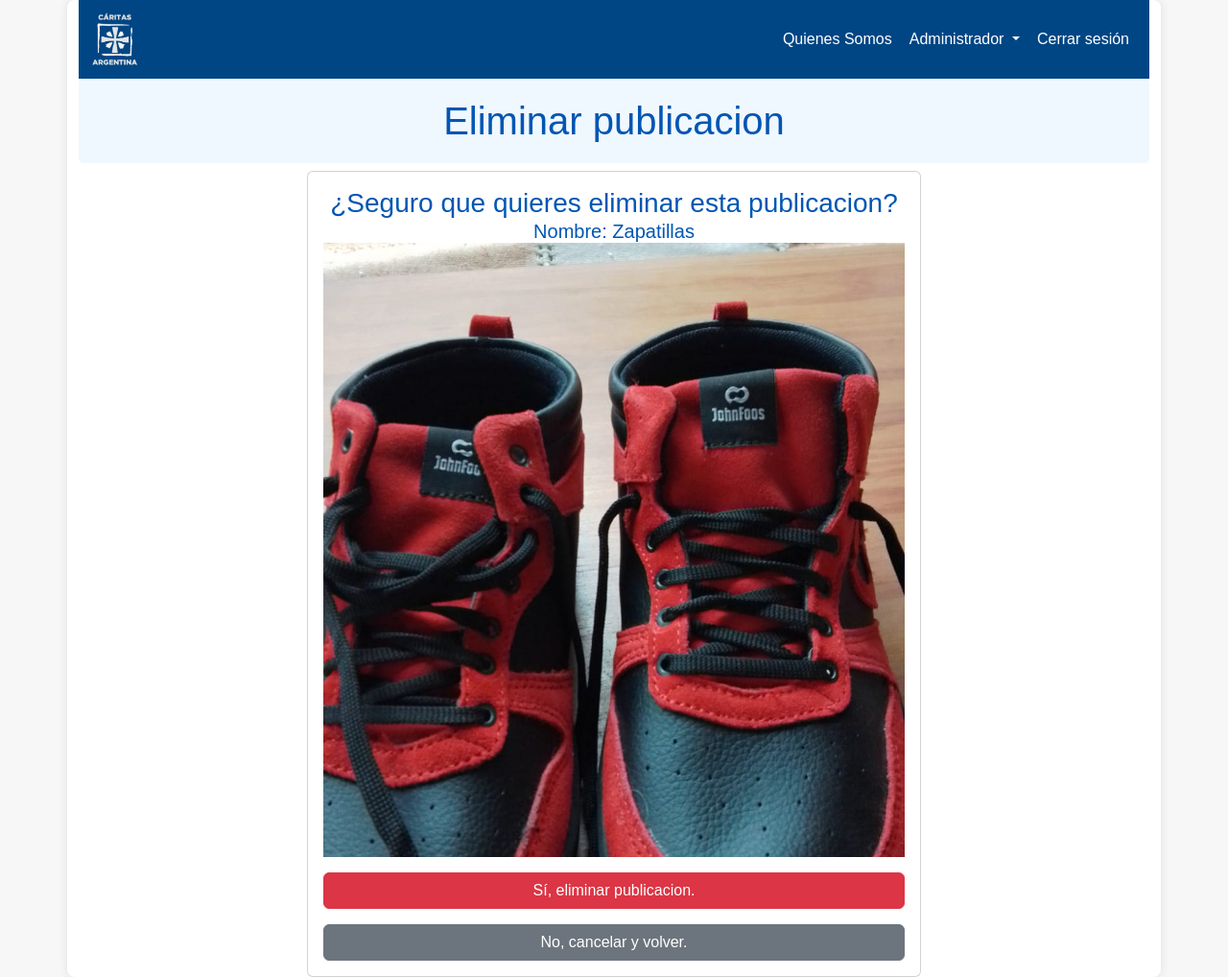
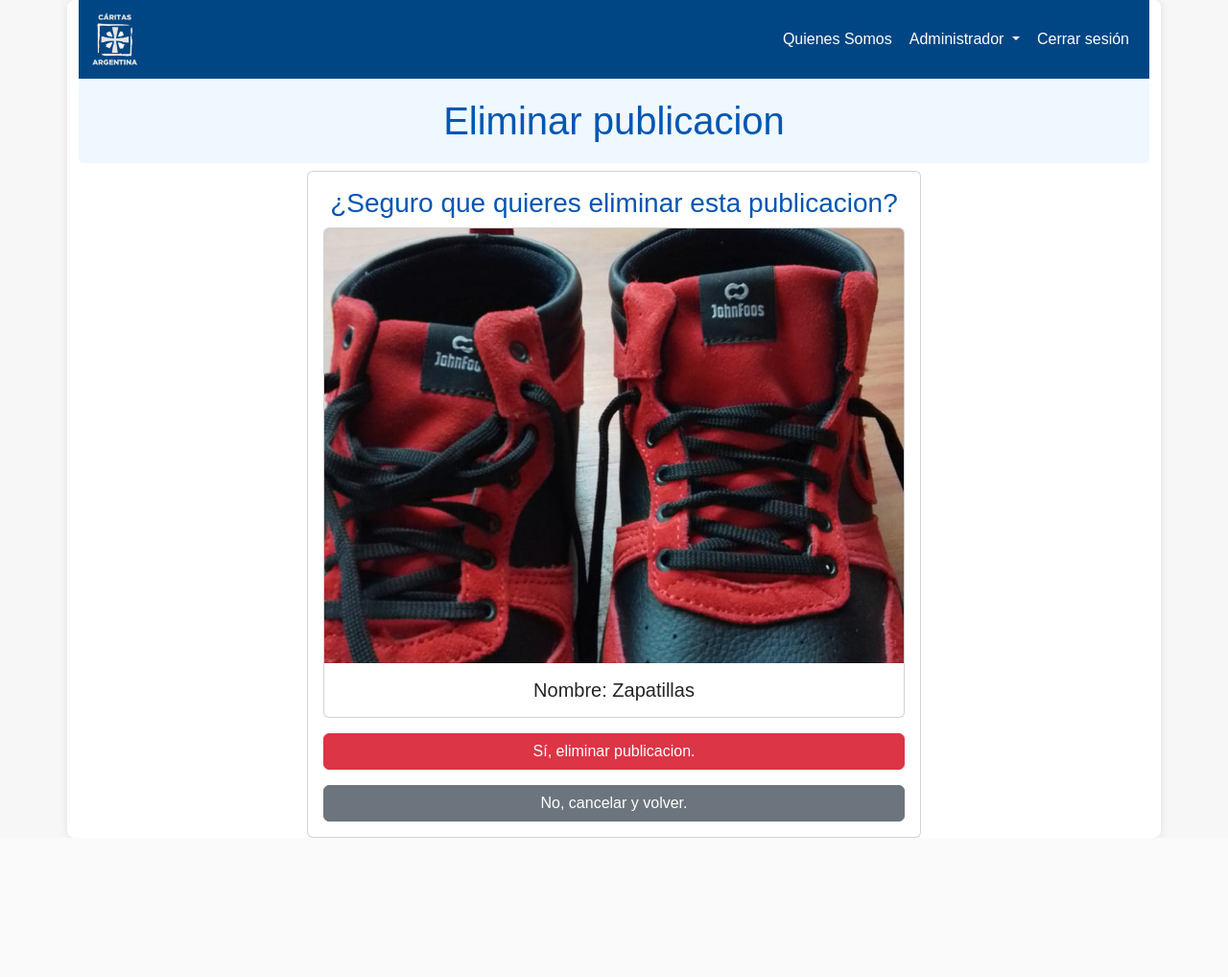
Before and after one commit to fvenegasn/IS2-Web-de-Intercambios, a Django app: page /ver_publicacion/2/eliminar in a window 1280 px wide. Shown: the whole page at 96% size. After the commit the page ends 873 px from the top, so only its background shows below. Run offline with Django 5.2, Linux system fonts and the light colour scheme; a user stored in the database is signed in; data comes from the database, SQL or seed files in the repository; both versions use the stored data as it was after the commit.

Commit message:
eliminar publicacion terminado

```diff
--- a/intercambios_caritas/views.py
+++ b/intercambios_caritas/views.py
@@ -341,18 +341,25 @@
     publicacion = get_object_or_404(Publicacion, id=publicacion_id)
 
     if request.method == 'POST':
-        # Comprobar si el la publicacion tiene intercambios con estado aceptado
-        intercambios_aceptados = Intercambio.objects.filter(Q(publicacion_ofertante=publicacion) & (Q(estado="ACEPTADA") ))|Intercambio.objects.filter(Q(publicacion_demandada=publicacion) & (Q(estado="ACEPTADA")))
-        if intercambios_aceptados:
-            messages.warning(request, 'Tienes intercambios aceptados actualmente, debes resolver los mismos antes de eliminar la publicacion.')
-            return redirect('bajar_mi_publicacion')
-        # Cancelar todos los intercambios pendientes de la publicacion
-        intercambios_pendientes = Intercambio.objects.filter(Q(publicacion_ofertante=publicacion, estado='PENDIENTE') | Q(publicacion_demandada=publicacion, estado='PENDIENTE'))
-        for intercambio in intercambios_pendientes:
-            intercambio.cancelar("Publicacion eliminada") #esto podria ser mas especifico
-        publicacion.disponible_para_intercambio = False
-        publicacion.save()
-        messages.success(request, 'Publicacion eliminada exitosamente.')
+        intercambios = Intercambio.objects.filter(Q(publicacion_ofertante=publicacion) | Q(publicacion_demandada=publicacion))
+
+        # Si la publicacion alguna vez tuvo un intercambio la doy de baja, si no la deleteo
+        if intercambios:
+            # Comprobar si el la publicacion tiene intercambios con estado aceptado
+            intercambios_aceptados = intercambios.filter(estado="ACEPTADA")
+            if intercambios_aceptados:
+                messages.warning(request, 'Tienes intercambios aceptados actualmente, debes resolver los mismos antes de eliminar la publicacion.')
+                return redirect('bajar_mi_publicacion')
+            # Cancelar todos los intercambios pendientes de la publicacion
+            intercambios_pendientes = intercambios.filter(estado='PENDIENTE')
+            for intercambio in intercambios_pendientes:
+                intercambio.cancelar("Publicacion eliminada") #esto podria ser mas especifico
+            publicacion.disponible_para_intercambio = False
+            publicacion.save()
+            messages.success(request, 'Publicacion eliminada exitosamente.')
+        else:
+            publicacion.delete()
+            messages.success(request, 'Publicacion eliminada exitosamente de la base de datos.')
         return redirect('mis_publicaciones')
     else:
         return render(request, 'publicacion/ver_publicacion_eliminar.html', {'publicacion': publicacion})
--- a/templates/publicacion/ver_publicacion_eliminar.html
+++ b/templates/publicacion/ver_publicacion_eliminar.html
@@ -7,10 +7,16 @@
     <div class="card" style="width: 40rem;">
         <div class="card-body">
             <div class="text-center">
-                <h3>¿Seguro que quieres eliminar esta publicacion?</h3>
-                <h5>Nombre: {{ publicacion.nombre }}</h5>
-                <img src="{{ publicacion.imagen.url }}" class="img-fluid" alt="Imagen de la publicación"
-                    style="width: 860px; height: 640px; object-fit: cover;">
+                <h3 class= "mb-2">¿Seguro que quieres eliminar esta publicacion?</h3>
+                <div class="card flex-column d-flex w-100">
+                    <div class="ratio ratio-4x3">
+                        <img src="{{ publicacion.imagen.url }}" class="card-img-top" style="object-fit: cover;"
+                            alt="Imagen de la publicación">
+                    </div>
+                    <div class="card-body">
+                        <h5 class="card-title mb-0">Nombre: {{ publicacion.nombre }}</h5>
+                    </div>
+                </div>
                 <form method="POST">
                     {% csrf_token %}
                     <button type="submit" class="btn btn-danger mt-3">Sí, eliminar publicacion.</button>
```
Also changed, not shown: db.sqlite3.
